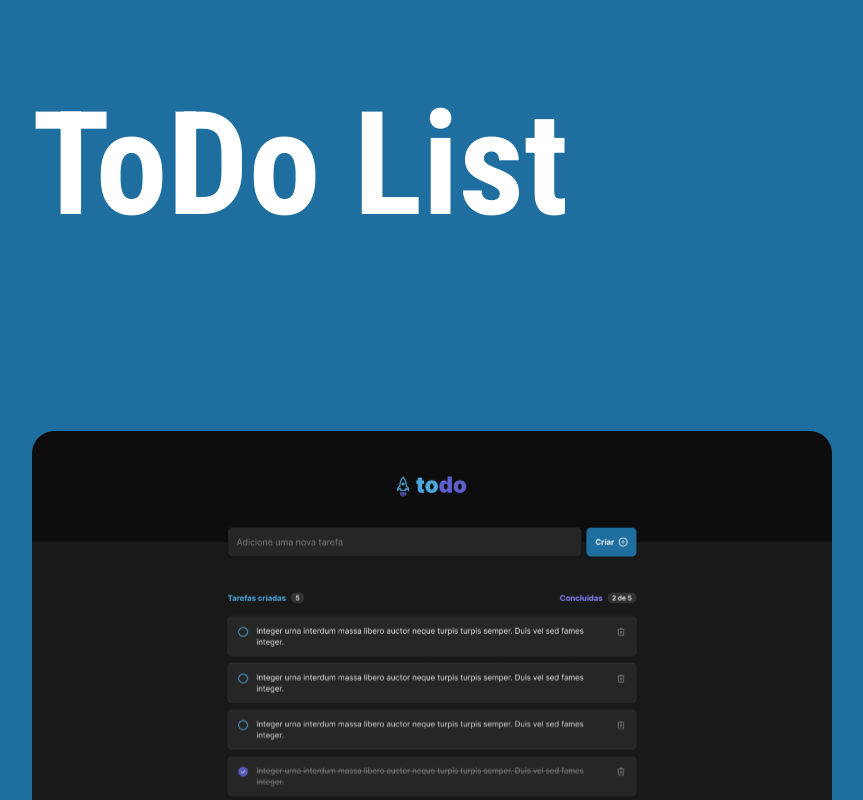
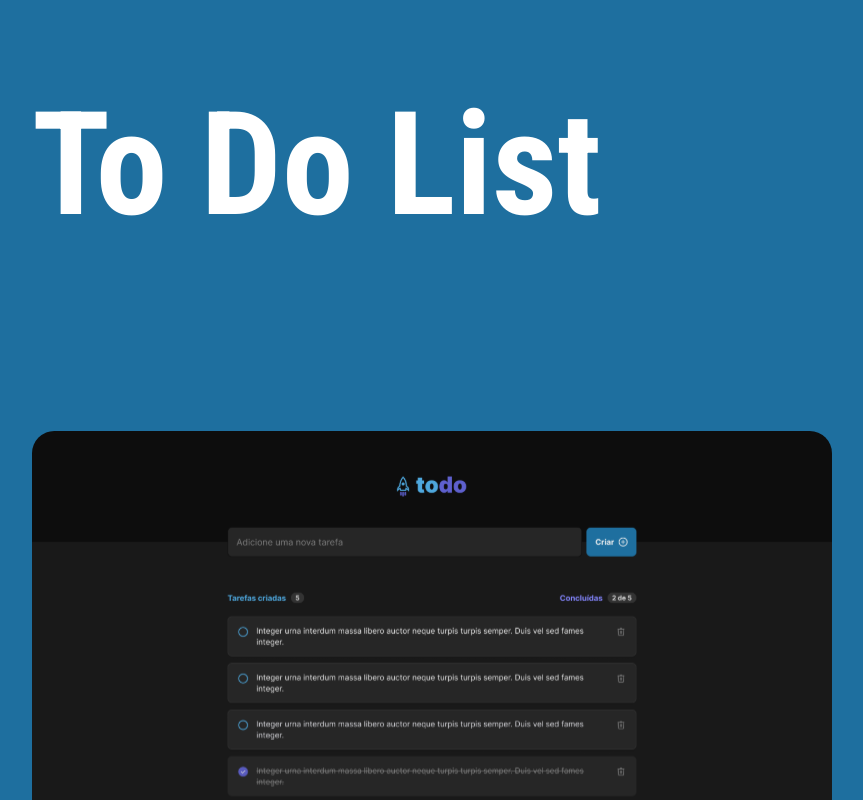
Before and after one commit to renanmontanopaz/React-ToDo, a React (Vite) app: page / in a window 1280 px wide. Shown: the whole page, without its empty margins (208-1071 px from the left). Built offline with nearby package versions, Linux system fonts and the light colour scheme.

Commit message:
corrigindo erro

```diff
--- a/src/components/Header/index.tsx
+++ b/src/components/Header/index.tsx
@@ -1,9 +1,10 @@
 import logo from '../../assets/logo.svg'
 import styles from './index.module.css'
+import {Link} from "react-router-dom";
 export const Header = () =>{
     return(
         <header className={styles.header}>
-            <a href="/"><img className={styles.img} src={logo} alt="Logo principal do sistema" /></a>
+            <Link to="/"><img className={styles.img} src={logo} alt="Logo principal do sistema" /></Link>
         </header>
     )
 }
--- a/src/components/Home/index.tsx
+++ b/src/components/Home/index.tsx
@@ -2,6 +2,7 @@ import styles from './index.module.css'
 import Home from '../../assets/home.svg'
 import Home2 from '../../assets/img_1.png'
 import {useEffect, useState} from "react";
+import {Link} from "react-router-dom";
 export const HomeToDo = () => {
 
     const [width, setWidth] = useState(window.innerWidth);
@@ -16,7 +17,7 @@ export const HomeToDo = () => {
     return(
         <section className={styles.section_container}>
             <div className={styles.div_main}>
-                <a href="/To-Do"><h1>ToDo List</h1></a>
+                <Link to="/To-Do"><h1>To Do List</h1></Link>
                 {width <= breakpoint ?
                     <img className={styles.img_home} src={Home2} alt="Home2" />
                  :
```
